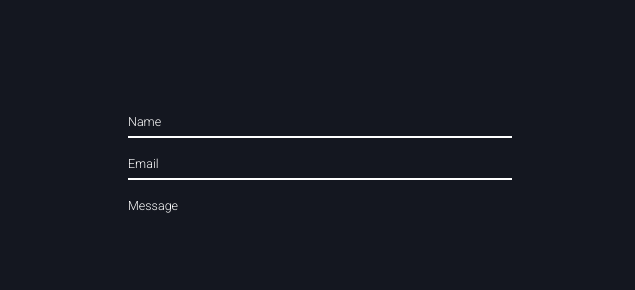
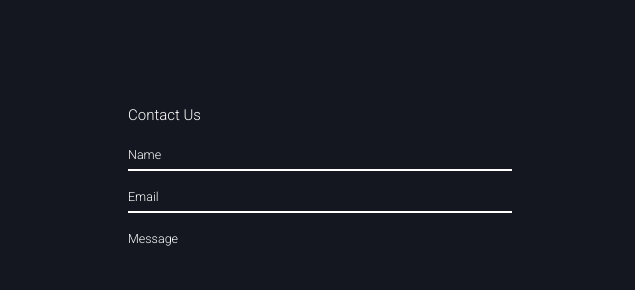
Before and after one commit to simon-hng/vardagen, a website: page app/index.html in a window 1280 px wide. Shown: the part 2964-3254 px from the top of the page, 0-635 px from the left. Drawn offline with Linux system fonts and the light colour scheme.

Commit message:
feat: add h2 to contact section

```diff
--- a/app/index.html
+++ b/app/index.html
@@ -250,6 +250,7 @@
     <section id="contact" class="row">
         <div class="square square--black col-50">
             <div class="square__inner">
+                <h2 class="h2">Contact Us</h2>
                 <form class="form">
                     <input class="input" placeholder="Name" type="text">
                     <input class="input" placeholder="Email" type="email">
--- a/app/less/textarea.less
+++ b/app/less/textarea.less
@@ -3,7 +3,7 @@
     border: none;
     padding: 7.5px 0;
     width: 100%;
-    height: 100px;
+    height: 50px;
     font-size: @fontSmall;
     .fontStyle;
     resize: none;
```
Also changed, not shown: app/css/styles.css.
